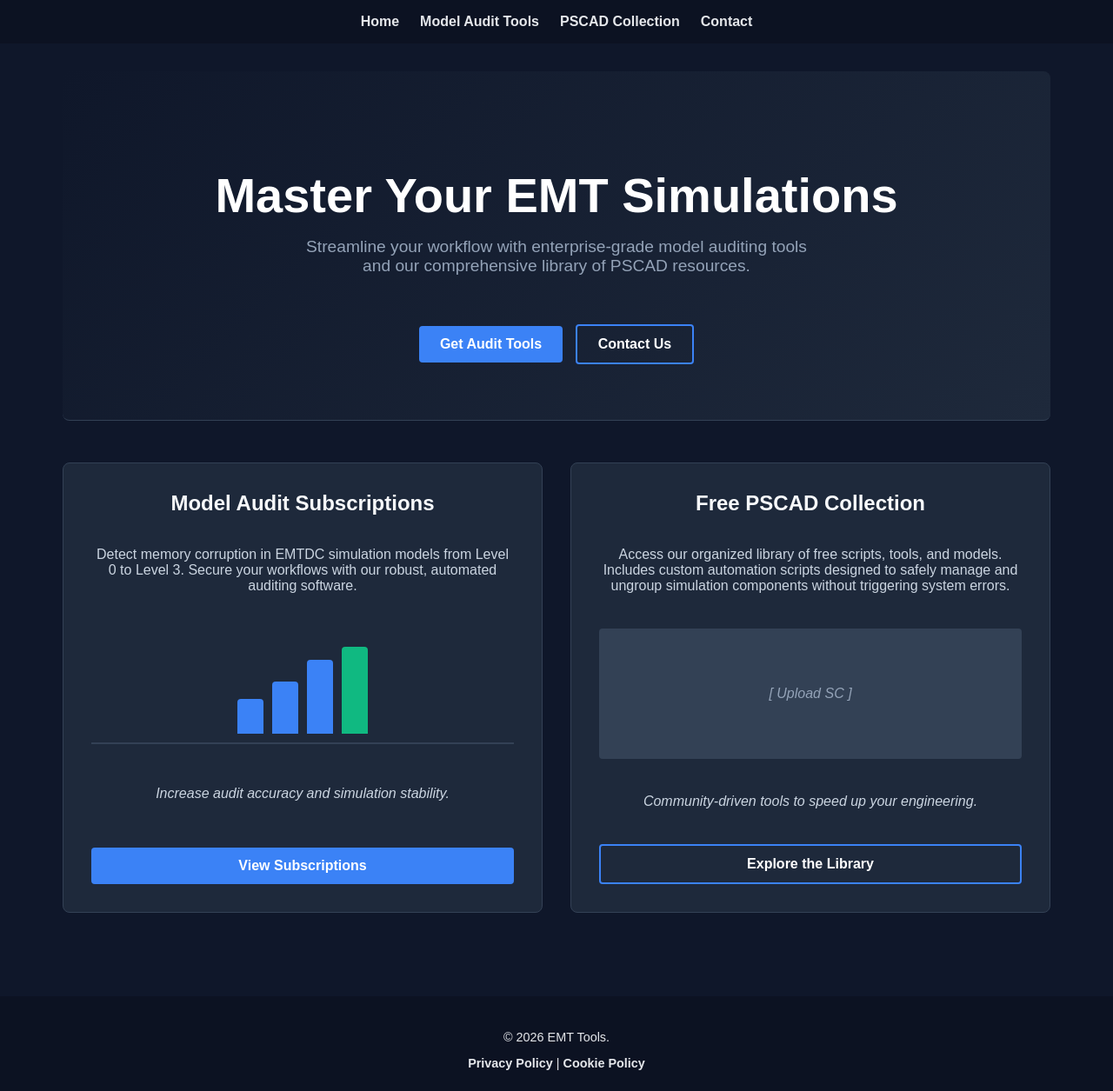
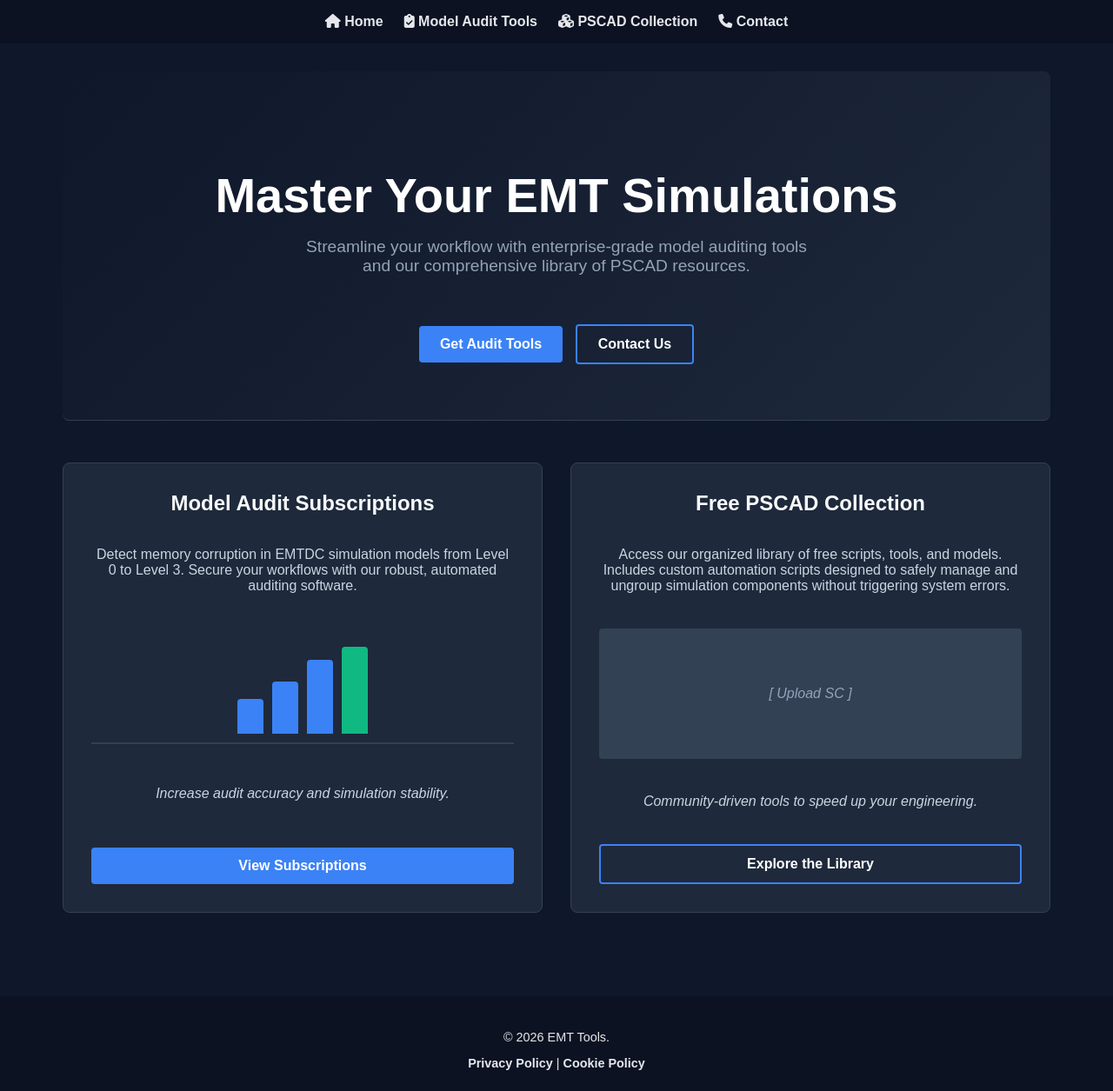
Before and after one commit to EMT-Tools/emt-tools.github.io, a Jekyll site: the page built from index.html, in a window 1280 px wide. Shown: the whole page at 87% size. Built offline with Jekyll 4.4.1, drawn with Linux system fonts in a browser that asks for light colours.

Commit message:
Update header.html

```diff
--- a/_includes/header.html
+++ b/_includes/header.html
@@ -1,8 +1,8 @@
 <header>
   <nav>
-    <a href="/">Home</a>
-    <a href="/model-audit-tools/">Model Audit Tools</a>
-    <a href="/PSCAD-collection/">PSCAD Collection</a>
-    <a href="/contact/">Contact</a>
+    <a href="/"><i class="fa-solid fa-house"></i> Home</a>
+    <a href="/model-audit-tools/"><i class="fa-solid fa-clipboard-check"></i> Model Audit Tools</a>
+    <a href="/PSCAD-collection/"><i class="fa-solid fa-cubes"></i> PSCAD Collection</a>
+    <a href="/contact/"><i class="fa-solid fa-phone"></i> Contact</a>
   </nav>
 </header>
```
